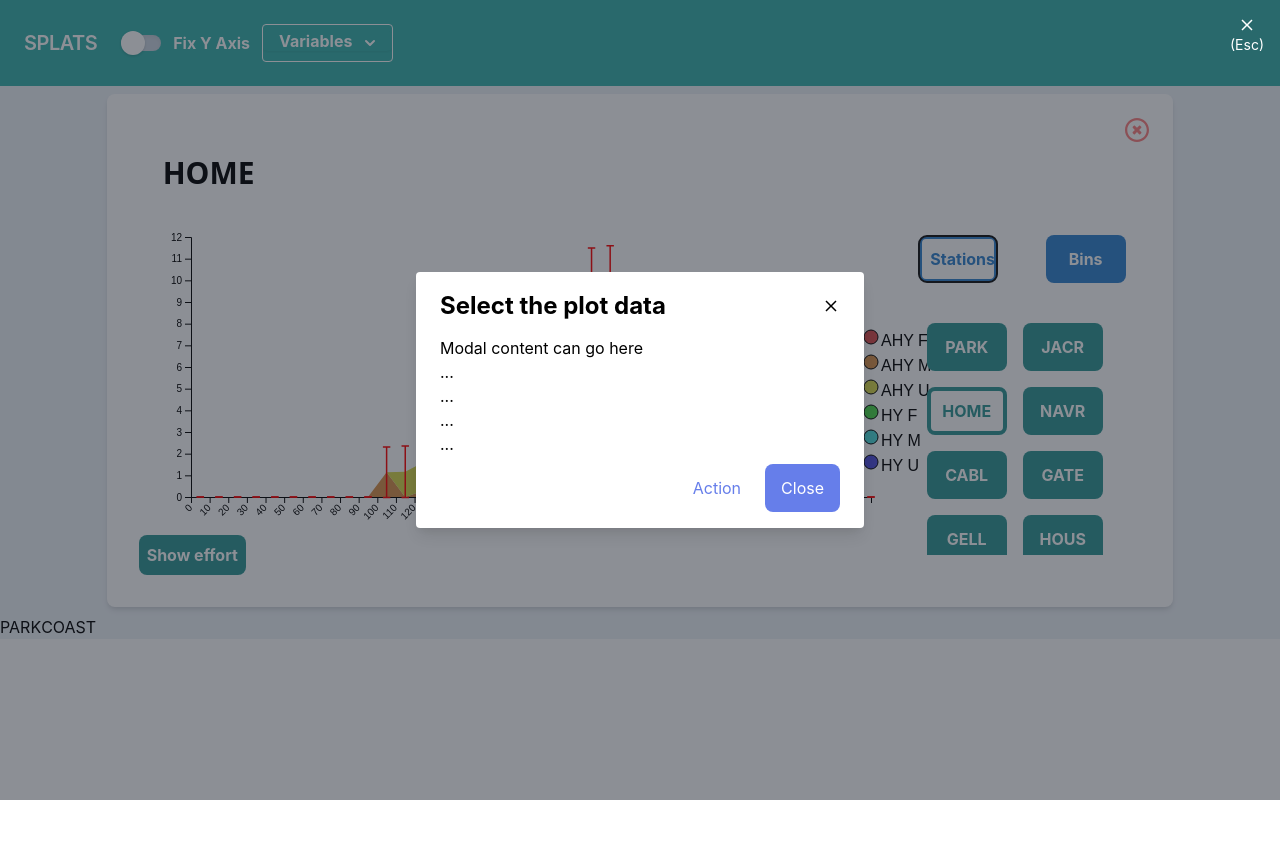
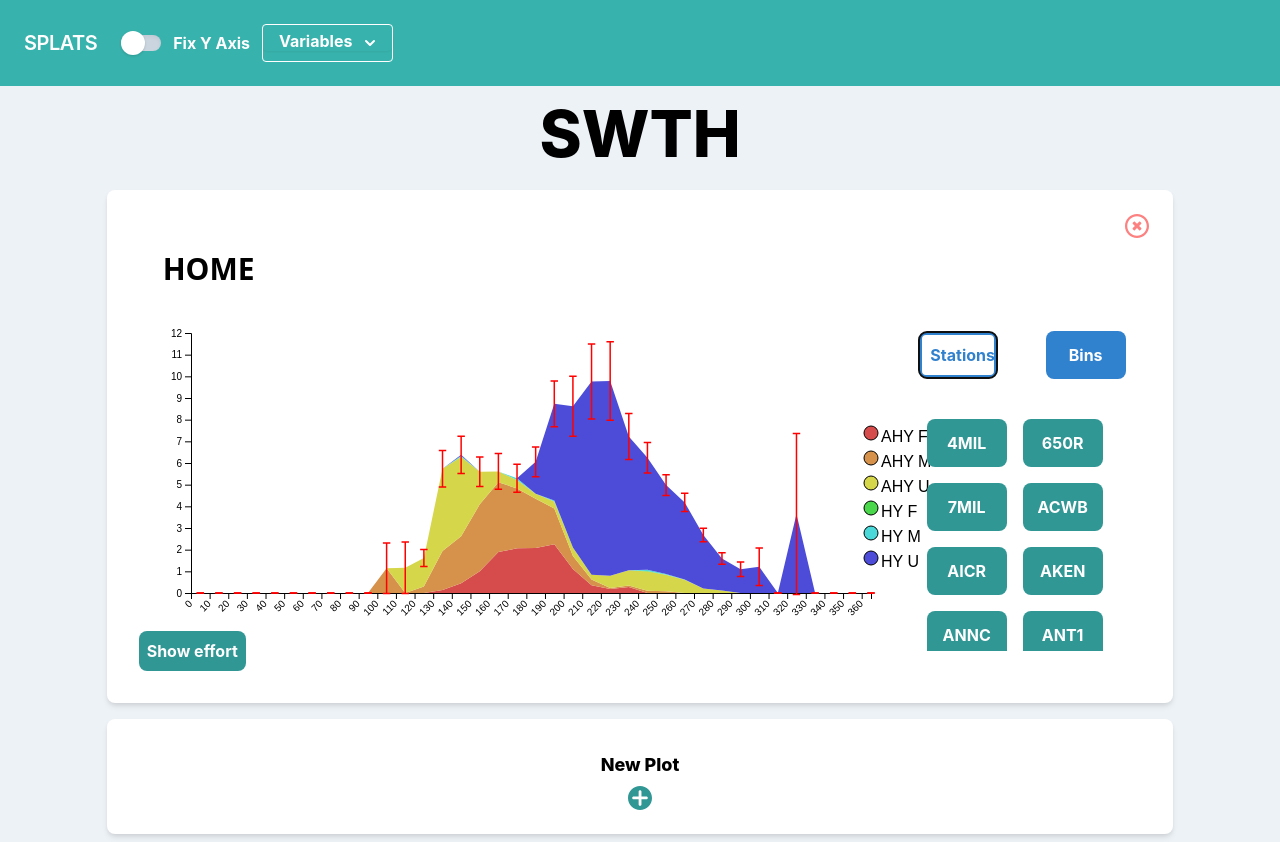
Before and after one commit to pedrovrima/splats-prototype, a React (Create React App) app: page / in a window 1280 px wide. Both pictures are taken after a click on the button "Stations". Before the commit the page ends 800 px from the top, so only its background shows below. Built offline with nearby package versions, Linux system fonts and the light colour scheme.

Commit message:
modal functional - adding plots

```diff
--- a/src/App.js
+++ b/src/App.js
@@ -9,11 +9,12 @@ import useDidMountEffect from "./functions/didMountHook";
 import yHook from "./functions/maxYHook";
 import DataHook from "./functions/dataHook";
 import NavBar from "./components/navbar";
-import Modal from "./components/modal"
-
+import Modal from "./components/modal";
+import NewPlot from "./components/new_plot";
 
 // const d3 = require("d3");
 function App() {
+  const [modal, setModal] = useState(false);
   const dHook = DataHook();
 
   useEffect(() => {
@@ -34,23 +35,21 @@ function App() {
   // };
 
   return (
-    <div className="bg-gray-200 h-full">
+    <div className="bg-gray-200 min-h-screen w-full ">
+      <Modal active={modal} dHook={dHook} setModal={setModal}></Modal>
+
       <NavBar
         maxYHook={dHook.maxYHook}
         variables={groupVariables}
         setVariables={setGroupVariables}
       ></NavBar>
-
-      <Container DataHook={dHook} variables={groupVariables}></Container>
-
-      <button type="button" onClick={() => dHook.addPlot("PARK")}>
-        PARK
-      </button>
-      <button type="button" onClick={() => dHook.addByRegion("COAST")}>
-        COAST
-      </button>
-
-      {/* <button
+      <div className="flex flex-col items-center">
+        <div className="flex flex-col   w-10/12 items-center">
+          <p className="text-6xl font-extrabold">SWTH</p>
+          <Container DataHook={dHook} variables={groupVariables}></Container>
+          <NewPlot setModal={setModal}></NewPlot>
+        </div>
+        {/* <button
 
 
 type="button"
@@ -60,7 +59,7 @@ type="button"
           Download
         </button>
       </div> */}
-      <Modal active="true"></Modal>
+      </div>
     </div>
   );
 }
--- a/src/components/modal/modal.js
+++ b/src/components/modal/modal.js
@@ -1,14 +1,39 @@
 import React, { useState } from "react";
+import ModalContent from "./modal_content";
 
 const Modal = (props) => {
-    const {active}=props
+  const { active, setModal,dHook } = props;
+
+  document.onkeydown = function (evt) {
+    console.log(evt);
+    evt = evt || window.event;
+    var isEscape = false;
+    if ("key" in evt) {
+      isEscape = evt.key === "Escape" || evt.key === "Esc";
+    } else {
+      isEscape = evt.keyCode === 27;
+    }
+    if (isEscape && active) {
+      setModal(false);
+    }
+  };
 
   return (
-    <div className={`modal ${active?"":"opacity-0"} pointer-events-none fixed w-full h-full top-0 left-0 flex items-center justify-center`}>
-      <div className="modal-overlay absolute w-full h-full bg-gray-900 opacity-50"></div>
+    <div
+      className={`modal ${
+        active ? "" : "opacity-0 pointer-events-none"
+      }  fixed w-full h-full top-0 left-0 flex items-center justify-center`}
+    >
+      <div
+        onClick={() => setModal(false)}
+        className="modal-overlay absolute w-full h-full bg-gray-900 opacity-50"
+      ></div>
 
-      <div className="modal-container bg-white w-11/12 md:max-w-md mx-auto rounded shadow-lg z-50 overflow-y-auto">
-        <div className="modal-close absolute top-0 right-0 cursor-pointer flex flex-col items-center mt-4 mr-4 text-white text-sm z-50">
+      <div className="modal-container bg-white w-11/12 md:max-w-3xl mx-auto rounded shadow-lg z-50 overflow-y-auto">
+        <div
+          onClick={() => setModal(false)}
+          className="modal-close absolute top-0 right-0 cursor-pointer flex flex-col items-center mt-4 mr-4 text-white text-sm z-50"
+        >
           <svg
             className="fill-current text-white"
             xmlns="http://www.w3.org/2000/svg"
@@ -21,10 +46,13 @@ const Modal = (props) => {
           <span className="text-sm">(Esc)</span>
         </div>
 
-        <div className="modal-content py-4 text-left px-6">
+        <div className="modal-content  py-4 text-left px-6">
           <div className="flex justify-between items-center pb-3">
             <p className="text-2xl font-bold">Select the plot data</p>
-            <div className="modal-close cursor-pointer z-50">
+            <div
+              onClick={() => setModal(false)}
+              className="modal-close cursor-pointer z-50"
+            >
               <svg
                 className="fill-current text-black"
                 xmlns="http://www.w3.org/2000/svg"
@@ -36,18 +64,14 @@ const Modal = (props) => {
               </svg>
             </div>
           </div>
-
-          <p>Modal content can go here</p>
-          <p>...</p>
-          <p>...</p>
-          <p>...</p>
-          <p>...</p>
+          <ModalContent setModal={setModal} dHook={dHook}></ModalContent>
 
           <div className="flex justify-end pt-2">
-            <button className="px-4 bg-transparent p-3 rounded-lg text-indigo-500 hover:bg-gray-100 hover:text-indigo-400 mr-2">
-              Action
-            </button>
-            <button className="modal-close px-4 bg-indigo-500 p-3 rounded-lg text-white hover:bg-indigo-400">
+            <button
+              type="button"
+              onClick={() => setModal(false)}
+              className="modal-close px-4 bg-indigo-500 p-3 rounded-lg text-white hover:bg-indigo-400"
+            >
               Close
             </button>
           </div>
@@ -57,6 +81,4 @@ const Modal = (props) => {
   );
 };
 
-
-
-export default Modal
+export default Modal;
--- /dev/null
+++ b/src/components/modal/modal_content.js
@@ -0,0 +1,34 @@
+import React from "react";
+import regions from "../../data/regions";
+
+const ModalContent = (props) => {
+  const stations = regions.regions
+    .map((reg) => reg.stations)
+    .flat()
+    .sort();
+
+
+    const {dHook,setModal}=props
+
+  return (
+    <div className="grid grid-cols-2  gap-3 h-64 ">
+      <div className=" m-1">
+        <p className="text-xl font-bold">Regions</p>
+              </div>
+      <div>
+        <p className="text-xl font-bold ">Stations</p>
+      </div>
+      <div className="border-r-2 overflow-scroll">       {regions.regions.map((reg) => (
+          <button onClick={() => {setModal(false);dHook.addByRegion(reg.region)}} className="bg-indigo-600 rounded-lg p-3 proportional-nums text-white m-2">{reg.region}</button>
+        ))}
+ </div>
+      <div className="overflow-scroll">
+        {stations.map((stat) => (
+          <button onClick={() => {setModal(false);dHook.addPlot(stat)}} className="bg-indigo-600 rounded-lg p-3 proportional-nums text-white m-2">{stat}</button>
+        ))}
+      </div>
+    </div>
+  );
+};
+
+export default ModalContent;
--- a/src/components/navbar/navbar.js
+++ b/src/components/navbar/navbar.js
@@ -2,7 +2,6 @@ import React, { useState } from "react";
 
 const NavBar = (props) => {
   const { variables, setVariables, maxYHook } = props;
-  console.log(variables.indexOf("SexClass") > -1);
   const [open, setOpen] = useState("");
   return (
     <nav className="flex items-center justify-between flex-wrap bg-teal-500 p-6">
--- /dev/null
+++ b/src/components/new_plot/index.js
@@ -0,0 +1,3 @@
+import NewPlot from "./new_plot"
+
+export default NewPlot
--- a/src/components/new_plot/new_plot.js
+++ b/src/components/new_plot/new_plot.js
@@ -8,10 +8,10 @@ const NewPlot = (props)=>{
     const {setModal}=props
     return(
         <div
-        className={`bg-white w-10/12  rounded-lg m-2 p-6 shadow-md flex flex-col items-center`}
+        className={`bg-white w-full cursor-pointer  rounded-lg m-2 p-6 shadow-md flex flex-col items-center`} onClick={()=>setModal(true)}
       >
         <h1 className={`text-lg m-2`}>New Plot</h1>
-        <div className="h-6" onClick={setModal(true)}>
+        <div className="h-6  cursor-pointer" onClick={()=>setModal(true)}>
           <svg
             version="1.1"
             id="Capa_1"
@@ -35,3 +35,5 @@ const NewPlot = (props)=>{
       </div>
     )
 }
+
+export default NewPlot
--- a/src/components/plot_buttons/plot_buttons.js
+++ b/src/components/plot_buttons/plot_buttons.js
@@ -66,7 +66,7 @@ const PlotButtons = (props) => {
             activeMenu === "stations" ? "" : "hidden"
           }`}
         >
-          {stations.map((stat) => (
+          {stations.sort().map((stat) => (
             <button
               key={stat}
               className={`btn-add ${
--- a/src/components/plot_container/container.js
+++ b/src/components/plot_container/container.js
@@ -27,12 +27,12 @@ const Container = (props) => {
   };
 
   return (
-    <div className={`flex items-center flex-col`}>
+    <div className={`flex items-center w-full flex-col`}>
       {plotInfo.map((plot, i) => {
         const regionData = this_region(plot);
         return (
           <div
-            className={`bg-white grid grid-cols-12  w-10/12  rounded-lg m-2 p-6 shadow-md`}
+            className={`bg-white grid grid-cols-12 w-full rounded-lg m-2 p-6 shadow-md`}
           >
             <div className={`col-span-11`}>
               <h1 className="font-sans">
--- a/src/index.css
+++ b/src/index.css
@@ -5,6 +5,11 @@ body {
     sans-serif;
   -webkit-font-smoothing: antialiased;
   -moz-osx-font-smoothing: grayscale;
+  min-height: 100vh;
+}
+
+#root{
+  min-height:100vh;
 }
 
 code {
```
